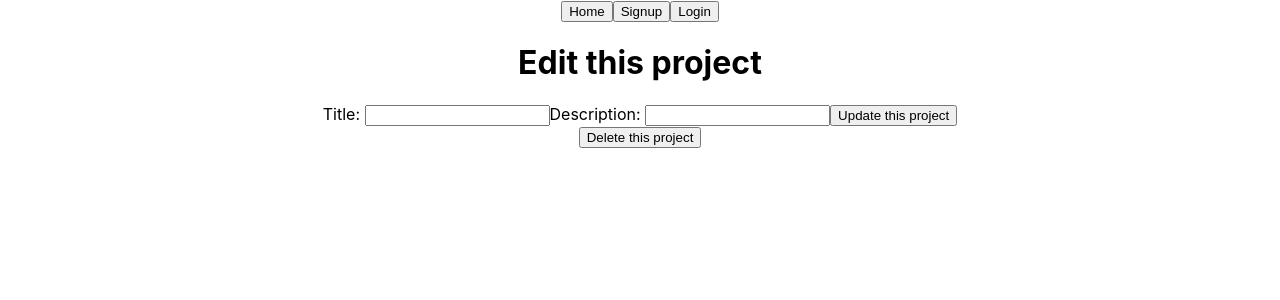
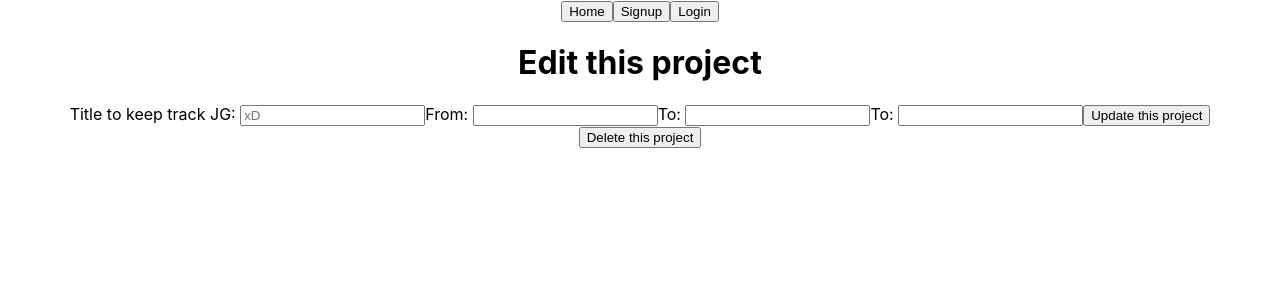
Before and after one commit to Jan-000/mitbahn_react, a React (Create React App) app in the folder client/: page /projects/edit/1 in a window 1280 px wide. Shown: the top 300 px of the page. Built offline with nearby package versions, Linux system fonts and the light colour scheme; no server answers.

Commit message:
renaming input fields for the train search

```diff
--- a/client/src/components/AddProject.js
+++ b/client/src/components/AddProject.js
@@ -6,6 +6,10 @@ export default function AddProject(props) {
 
 	const [title, setTitle] = useState('');
 	const [description, setDescription] = useState('');
+
+	const [endStation, setEndStation] = useState('');
+	const [startStation, setStartStation] = useState('');
+	const [date, setDate] = useState('');
 
 	const handleSearchRide = e => {
 		e.preventDefault()
@@ -16,7 +20,7 @@ export default function AddProject(props) {
 		e.preventDefault()
 		// send the data from the state as a post request to
 		// the backend
-		axios.post('/api/projects', { title, description }, { headers: { Authorization: `Bearer ${storedToken}` } })
+		axios.post('/api/projects', { title, description, endStation }, { headers: { Authorization: `Bearer ${storedToken}` } })
 			.then(response => {
 				console.log(response)
 				console.log('test');
@@ -25,6 +29,9 @@ export default function AddProject(props) {
 		// reset the form
 		setTitle('')
 		setDescription('')
+		setEndStation('')
+		setStartStation('')
+		setDate('')
 		// refresh the list of the projects in ProjectList
 		props.refreshProjects()
 	}
@@ -40,32 +47,60 @@ export default function AddProject(props) {
 					value={title}
 					onChange={e => setTitle(e.target.value)}
 				/>
-				<label htmlFor="title">To: </label>
+				<label htmlFor="startStation">To: </label>
 				<input
-					id="title"
+					id="startStation"
 					type="text"
-					value={title}
-					onChange={e => setTitle(e.target.value)}
+					value={startStation}
+					onChange={e => setStartStation(e.target.value)}
 				/>
 
-				<label htmlFor="title">Date: </label>
+				<label htmlFor="endStation">Date: </label>
 				<input
-					id="description"
+					id="endStation"
 					type="text"
-					value={description}
-					onChange={e => setDescription(e.target.value)}
+					value={endStation}
+					onChange={e => setEndStation(e.target.value)}
 				/>
 				<button type="submit">Add this ride</button>
 			</form>
 			<h1>Search for a train</h1>
 			<form onSubmit= {handleSearchRide}>
-			<label htmlFor="title">Placeholder: </label>
+			<label htmlFor="title">Title to keep track JG </label>
 				<input
 					id="title"
 					type="text"
+					placeholder="xD"
+					value= {title}
+					onChange= {e => setTitle(e.target.value)
+					}
+				/>
+			<label htmlFor="startStation">From: </label>
+				<input
+					id="startStation"
+					type="text"
 					placeholder="searchbar placeholder"
-					value={title}
-					onChange={e => setTitle(e.target.value)
+					value={startStation}
+					onChange={e => setStartStation(e.target.value)
+					}
+				/>
+			<label htmlFor="endStation">To: </label>
+				<input
+					id="endStation"
+					type="text"
+					placeholder="searchbar placeholder"
+					value={endStation}
+					onChange={e => setEndStation(e.target.value)
+					}
+				/>
+
+			<label htmlFor="departureDate">Date: </label>
+				<input
+					id="departureDate"
+					type="text"
+					placeholder="departure date"
+					value={date}
+					onChange={e => setDate(e.target.value)
 					}
 				/>
 				<button>Search</button>
--- a/client/src/components/UserProfile.jsx
+++ b/client/src/components/UserProfile.jsx
@@ -1,15 +1,15 @@
-import React from 'react'
-import { AuthProviderWrapper } from '../context/auth'
+// import React from 'react'
+// import { AuthProviderWrapper } from '../context/auth'
 
-export default function UserProfile() {
-  return (
-    <div>UserProfile
-   {/* {console.log(user)} */}
-        <div>{user.name} </div>
-    {/* {.user} */}
+// export default function UserProfile() {
+//   return (
+//     <div>UserProfile
+//    {/* {console.log(user)} */}
+//         <div>{user.name} </div>
+//     {/* {.user} */}
 
-    <button id='profile-edit' >EditProfile</button>
-    <button id='profile.delete' >Delete Profile</button>
-    </div>
-  )
-}
+//     <button id='profile-edit' >EditProfile</button>
+//     <button id='profile.delete' >Delete Profile</button>
+//     </div>
+//   )
+// }
--- a/client/src/pages/EditProject.js
+++ b/client/src/pages/EditProject.js
@@ -8,6 +8,9 @@ export default function EditProject() {
 
 	const [title, setTitle] = useState('');
 	const [description, setDescription] = useState('');
+	const [startStation, setStartStation] = useState('');
+	const [endStation, setEndStation] = useState('');
+	const [date, setDate] = useState('');
 
 	const { id } = useParams()
 
@@ -47,19 +50,34 @@ export default function EditProject() {
 		<>
 			<h1>Edit this project</h1>
 			<form onSubmit={handleSubmit}>
-				<label htmlFor="title">Title: </label>
+				<label htmlFor="title">Title to keep track JG: </label>
 				<input
 					id="title"
 					type="text"
 					value={title}
 					onChange={e => setTitle(e.target.value)}
+					placeholder="xD"
 				/>
-				<label htmlFor="title">Description: </label>
+				<label htmlFor="title">From: </label>
 				<input
-					id="description"
+					id="startStation"
 					type="text"
-					value={description}
-					onChange={e => setDescription(e.target.value)}
+					value={startStation}
+					onChange={e => setStartStation(e.target.value)}
+				/>
+					<label htmlFor="title">To: </label>
+				<input
+					id="endStation"
+					type="text"
+					value={endStation}
+					onChange={e => setEndStation(e.target.value)}
+				/>
+				<label htmlFor="date">To: </label>
+				<input
+					id="date"
+					type="text"
+					value={date}
+					onChange={e => setDate(e.target.value)}
 				/>
 				<button type="submit">Update this project</button>
 			</form>
--- a/client/src/pages/ProjectDetails.js
+++ b/client/src/pages/ProjectDetails.js
@@ -25,8 +25,10 @@ export default function ProjectDetails() {
 			{project === null ? <div>Loading ...</div> :
 				<>
 					<h1>ProjectDetails</h1>
-					<h3>{project.title}</h3>
-					<p>{project.description}</p>
+					<h3>title : {project.title}</h3>
+					<p>start station: {project.startStation}</p>
+					<p>end station : {project.endStation}</p>
+					<p>date : {project.date}</p>
 					<Link to={`/projects/edit/${project._id}`}>
 						<button>Edit this project</button>
 					</Link>
--- a/client/src/pages/ProjectList.js
+++ b/client/src/pages/ProjectList.js
@@ -32,7 +32,7 @@ export default function ProjectList() {
 
 	return (
 		<>
-			<h1>All the projects</h1>
+			<h1>Available rides</h1>
 			{projects.map(project => <ProjectCard key={project._id} {...project} />)}
 			<AddProject refreshProjects={getAllProjects} />
 		</>
```
Also changed, not shown: 2 other files (tests, documents, lock files or other folders).
